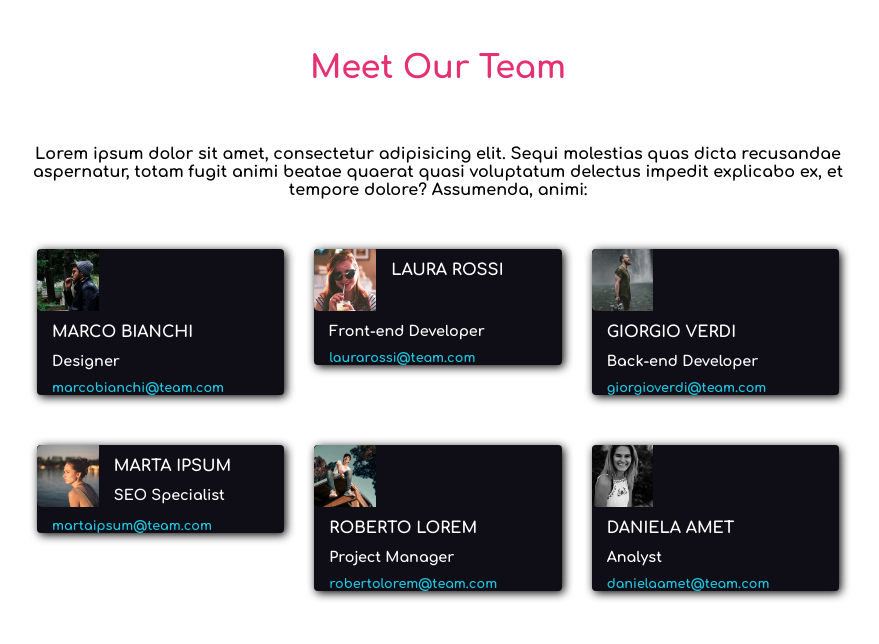
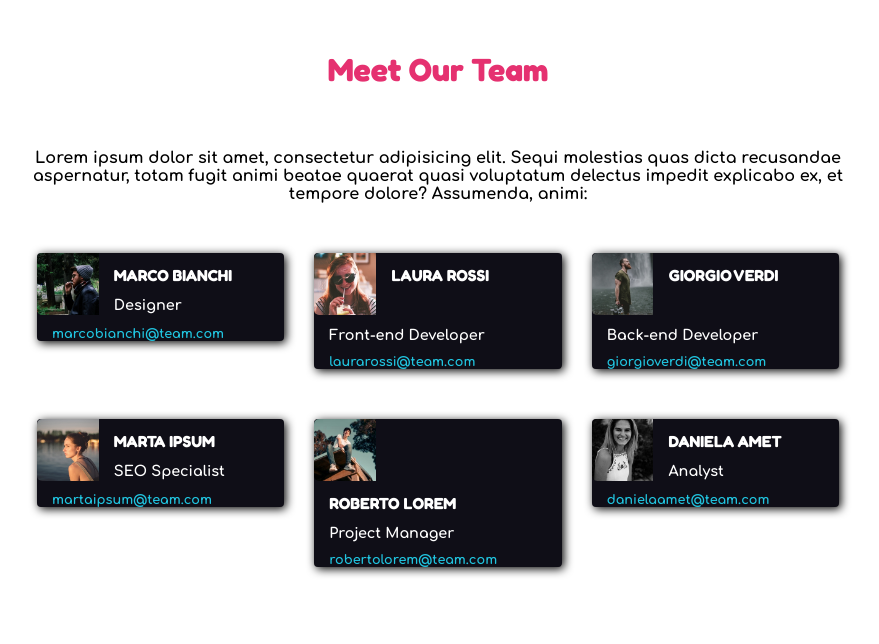
Before and after one commit to lollobianco/html-css-float-cards, a plain HTML site: page index.html in a window 1280 px wide. Shown: the whole page, without its empty margins (202-1081 px from the left). Drawn offline with Linux system fonts and the light colour scheme.

Commit message:
Font Corretti

```diff
--- a/assets/css/style.css
+++ b/assets/css/style.css
@@ -1,10 +1,11 @@
 @import url('https://fonts.googleapis.com/css2?family=Comfortaa:wght@400;700&display=swap');
+@import url('https://fonts.googleapis.com/css2?family=Fredoka:wght@700&display=swap');
 
 *{
    margin: 0;
    padding: 0;
    box-sizing: border-box;
-   font-family: 'Comfortaa', cursive;
+
    font-weight: 700;
 }
 
@@ -12,9 +13,11 @@ header{
    text-align: center;
    padding: 50px 0px 60px 0px;
    color: #E53170;
+   font-family: 'Fredoka', sans-serif;
 }
 
 main{
+   font-family: 'Comfortaa', cursive;
    width: 65%;
    margin: auto;
 }
@@ -55,6 +58,10 @@ main{
    float: left;
 }
 
+.infos.name{
+   font-family: 'Fredoka', sans-serif;
+}
+
 .infos.email{
    color: #21C5E0;
    font-size: 0.8rem;
--- a/index.html
+++ b/index.html
@@ -10,7 +10,7 @@
 <body>
 
    <header>
-      <h1>Meet Our Team</h1>
+      <h1><strong>Meet Our Team</strong></h1>
    </header>
 
    <main>
@@ -43,7 +43,7 @@
             <div class="card clearfix">
 
                <img class="person" src="./assets/img/female1.png" alt="">
-               <div class="infos nome">LAURA ROSSI</div>
+               <div class="infos name">LAURA ROSSI</div>
                <div class="infos role">Front-end Developer</div>
                <div class="infos email">laurarossi@team.com</div>
 
@@ -58,7 +58,7 @@
             <div class="card clearfix">
 
                <img class="person" src="./assets/img/male2.png" alt="">
-               <div class="infos nome">GIORGIO VERDI</div>
+               <div class="infos name">GIORGIO VERDI</div>
                <div class="infos role">Back-end Developer</div>
                <div class="infos email">giorgioverdi@team.com</div>
 
@@ -73,7 +73,7 @@
             <div class="card clearfix">
 
                <img class="person" src="./assets/img/female2.png" alt="">
-               <div class="infos nome">MARTA IPSUM</div>
+               <div class="infos name">MARTA IPSUM</div>
                <div class="infos role">SEO Specialist</div>
                <div class="infos email">martaipsum@team.com</div>
 
@@ -88,7 +88,7 @@
             <div class="card clearfix">
 
                <img class="person" src="./assets/img/male3.png" alt="">
-               <div class="infos nome">ROBERTO LOREM</div>
+               <div class="infos name">ROBERTO LOREM</div>
                <div class="infos role">Project Manager</div>
                <div class="infos email">robertolorem@team.com</div>
 
@@ -103,7 +103,7 @@
             <div class="card clearfix">
 
                <img class="person" src="./assets/img/female3.png" alt="">
-               <div class="infos nome">DANIELA AMET</div>
+               <div class="infos name">DANIELA AMET</div>
                <div class="infos role">Analyst</div>
                <div class="infos email">danielaamet@team.com</div>
 
```
